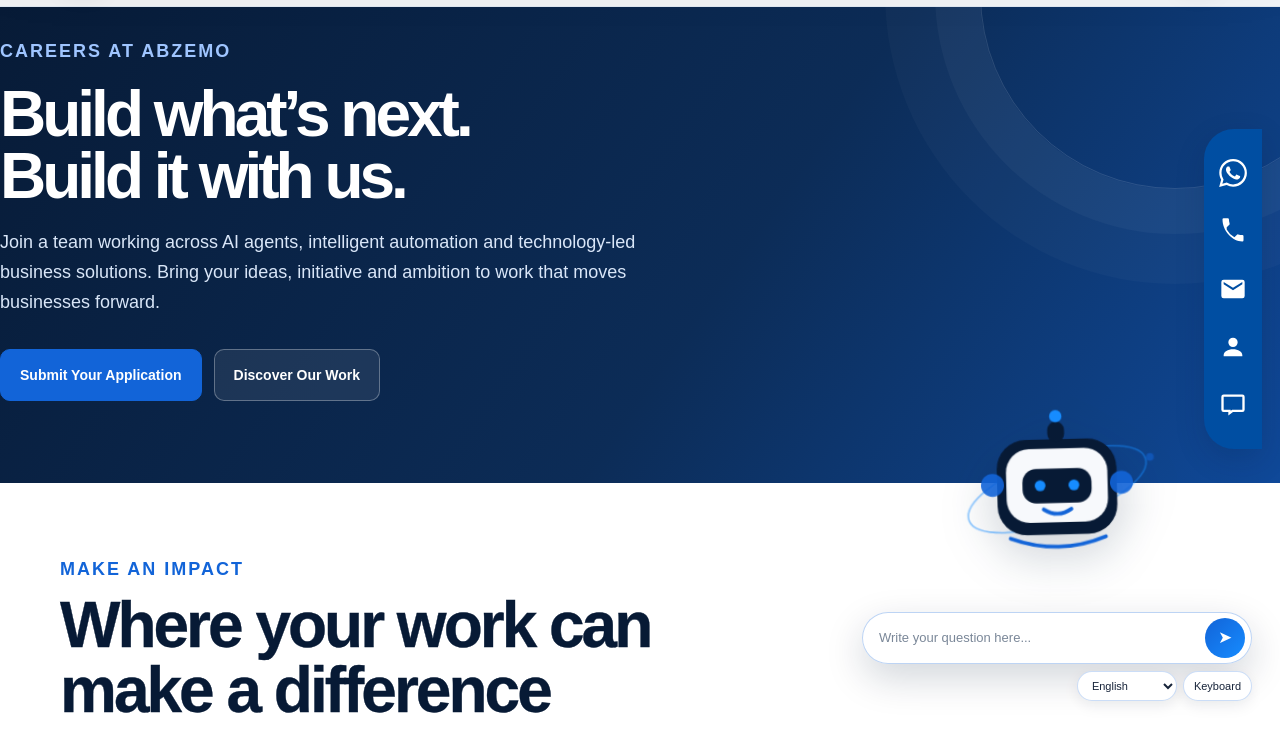
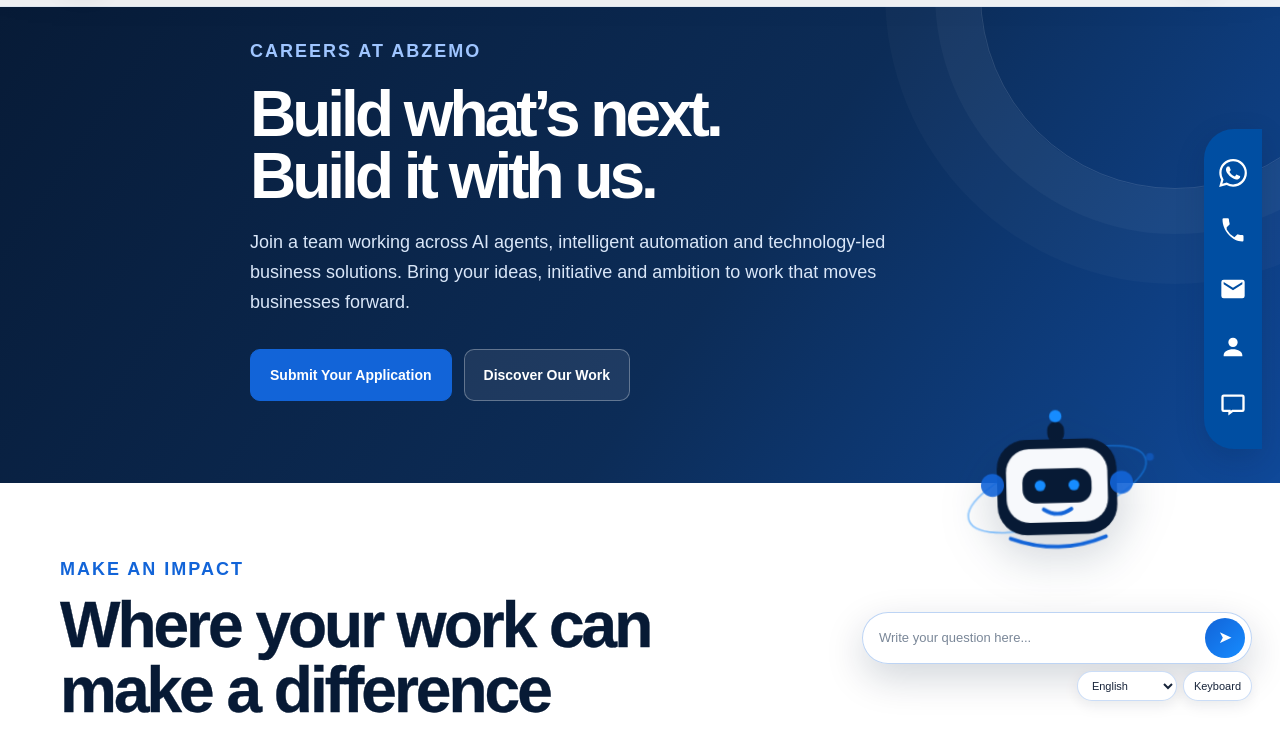
Before and after one commit to ABZEMO/abzemo-website, a website: page careers.html in a window 1280 px wide. Shown: the part 71-800 px from the top of the page. Drawn offline with Linux system fonts and the light colour scheme; no server answers.

```diff
--- a/careers.html
+++ b/careers.html
@@ -93,7 +93,7 @@
     /* Careers typography: match ABZEMO About-page heading styles and preserve contrast */
     body { font-family: Arial, Helvetica, sans-serif; }
     .eyebrow { font-size: 18px; font-weight: 900; letter-spacing: 2px; }
-    .hero-inner { margin-top: 20px; margin-left: 0; }
+    .hero-inner { margin: 20px auto 0; }
     .hero h1 { color: #ffffff; font-size: clamp(38px, 5vw, 66px); line-height: .98; letter-spacing: -4px; font-weight: 700; }
     .hero p { color: #d9e6f8; }
     .apply-intro h2 { color: #ffffff; }
```
